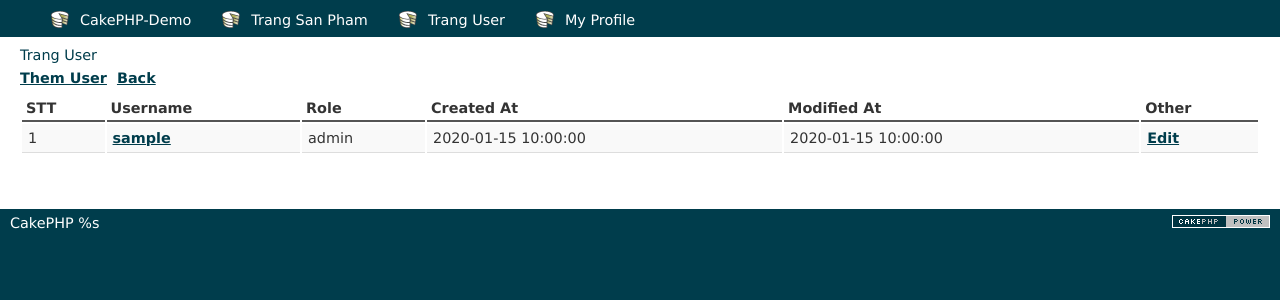
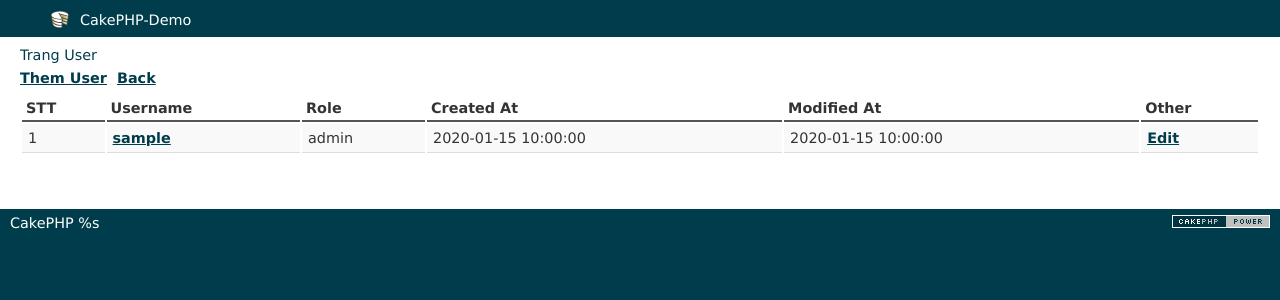
Before and after one commit to nguyencongthienvu/cakephp-2.10.14, a CakePHP app: the page made by app/View/Users/index.ctp in a window 1280 px wide. Shown: the top 300 px of the page. Run offline with PHP 8.4 and a stand-in for CakePHP, Linux system fonts and the light colour scheme; the template is opened without the code that fills it: most values are stand-ins (such as "Sample title", 1, 10 or a date in 2020); data that the repository does not hold is empty; some libraries are stand-ins or nearby versions.

Commit message:
check auth menu before login.

```diff
--- a/app/View/Layouts/default.ctp
+++ b/app/View/Layouts/default.ctp
@@ -43,10 +43,10 @@ $cakeVersion = __d('cake_dev', 'CakePHP %s', Configure::version())
 								'controller' => 'HomePage',
 								'action' => 'display',
 								'home')); ?></h1></span>
+			<?php if ($this->Session->check('Auth.User')) { ?>
 		<span><h1 class="defaultleft"><?php echo $this->Html->link("Trang San Pham",array('controller' => 'sanphampage','action'=>'index'))?></h1></span>
 		<span><h1 class="defaultleft"><?php echo $this->Html->link("Trang User",array('controller' => 'users','action'=>'index'))?></h1></span>
 		<span><h1 class="defaultleft"><?php echo $this->Html->link("My Profile",array('controller' => 'users','action'=>'profile'))?></h1></span>
-		<?php if ($this->Session->check('Auth.User')) { ?>
 			<span class="default"><?php echo $this->Html->link("Đăng Xuất",array('controller' => 'users','action'=>'logout'))?></span>
 			<?php } ?>
 		<?php if ($this->Session->check('Image')) { ?>
```
